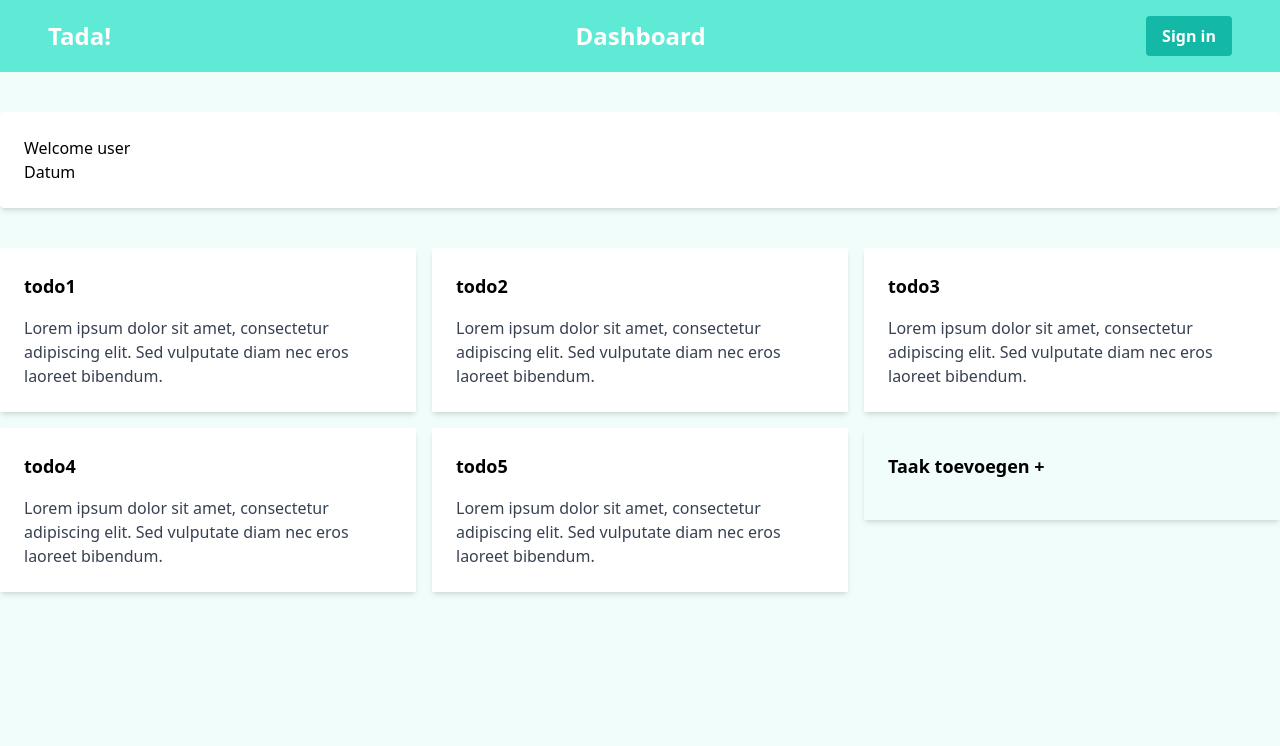
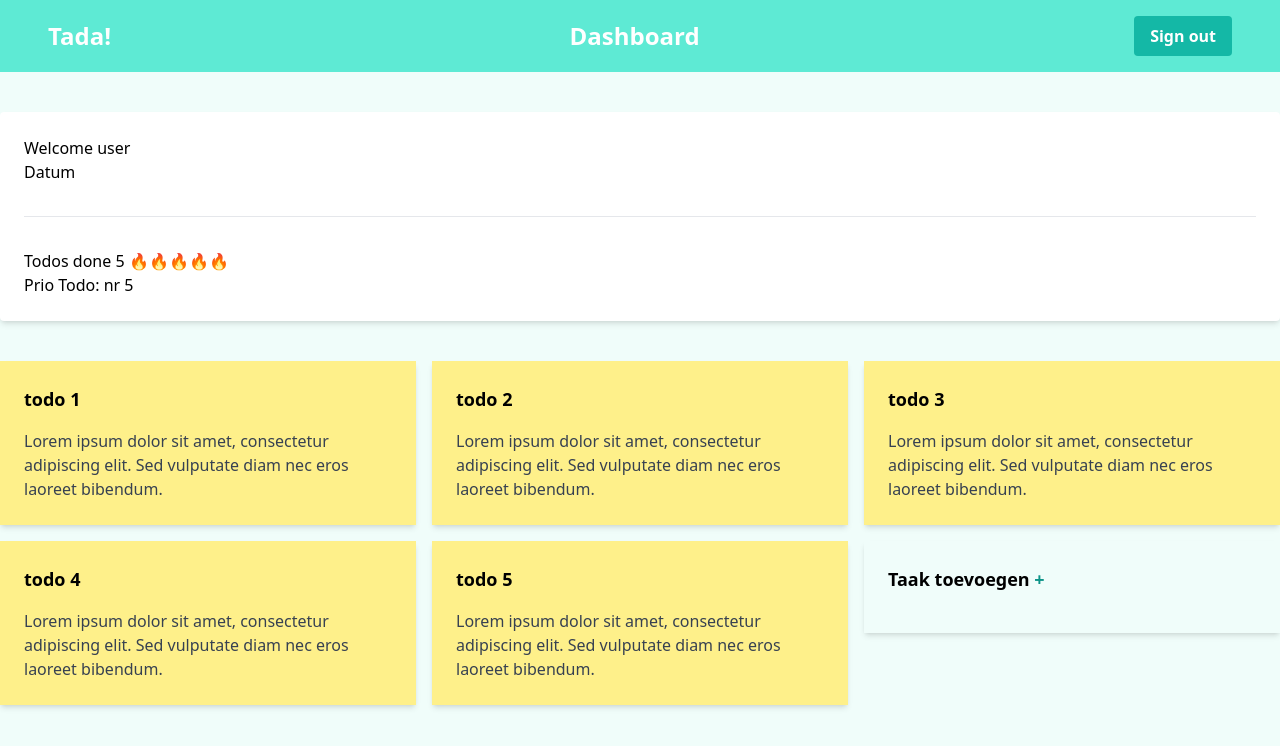
Before and after one commit to kevinegstorf/firebase_basics_with_react, a React (Vite) app: page /dashboard in a window 1280 px wide. Shown: the top 746 px of the page. Built offline with nearby package versions, Linux system fonts and the light colour scheme; no server answers.

Commit message:
chore: added more styling

```diff
--- a/src/components/Navigation/index.tsx
+++ b/src/components/Navigation/index.tsx
@@ -3,9 +3,7 @@ import { Link } from 'react-router-dom';
 import Logo from '../../assets/logo.svg';
 
 export const Navigation = ({ pageName }: { pageName: string }) => {
-  const [signedIn, setSignedIn] = useState(false);
-
-  console.log('pageName', pageName);
+  const [signedIn, setSignedIn] = useState(true);
 
   return (
     <nav className="bg-teal-300 p-4">
--- a/src/pages/ATodo.tsx
+++ b/src/pages/ATodo.tsx
@@ -6,6 +6,14 @@ export const Todo = () => {
   return (
     <div>
       <Navigation pageName={id ? id : 'New Todo'} />
+      <div className="container mx-auto m-5">
+        <div className="grid grid-cols-1 gap-4" style={{ height: '30em' }}>
+          <div className="bg-white p-6 shadow-md mb-5 mt-5 rounded">
+            <h2>Subtaken 0</h2>
+            <hr className="h-px my-8 bg-gray-200 border-0 dark:bg-gray-700"></hr>
+          </div>
+        </div>
+      </div>
     </div>
   );
 };
--- a/src/pages/Dashboard.tsx
+++ b/src/pages/Dashboard.tsx
@@ -4,11 +4,11 @@ import { Navigation } from '../components';
 
 export const Dashboard = () => {
   const [todos, setTodos] = useState<string[]>([
-    'todo1',
-    'todo2',
-    'todo3',
-    'todo4',
-    'todo5',
+    'todo 1',
+    'todo 2',
+    'todo 3',
+    'todo 4',
+    'todo 5',
   ]);
   return (
     <>
@@ -18,14 +18,17 @@ export const Dashboard = () => {
           <div className="bg-white p-6 shadow-md mb-5 mt-5 rounded">
             <h2>Welcome user</h2>
             <h3>Datum</h3>
+            <hr className="h-px my-8 bg-gray-200 border-0 dark:bg-gray-700"></hr>
+            <h3>Todos done 5 🔥🔥🔥🔥🔥</h3>
+            <h4>Prio Todo: nr 5</h4>
           </div>
         </div>
       </div>
       <div className="container mx-auto">
-        <div className="grid grid-cols-3 gap-4">
+        <div className="grid grid-cols-3 gap-4 mb-5">
           {todos.map((todo) => (
             <Link to={todo}>
-              <div className="bg-white p-6 shadow-md">
+              <div className="bg-yellow-200 p-6 shadow-md">
                 <h2 className="text-lg font-bold mb-4">{todo}</h2>
                 <p className="text-gray-700">
                   Lorem ipsum dolor sit amet, consectetur adipiscing elit. Sed
@@ -36,7 +39,9 @@ export const Dashboard = () => {
           ))}
           <Link to="/dashboard/new">
             <div className="p-6 shadow-md hover:bg-teal-300">
-              <h2 className="text-lg font-bold mb-4">Taak toevoegen +</h2>
+              <h2 className="text-lg font-bold mb-4">
+                Taak toevoegen <span className="text-teal-600">+</span>
+              </h2>
             </div>
           </Link>
         </div>
```
